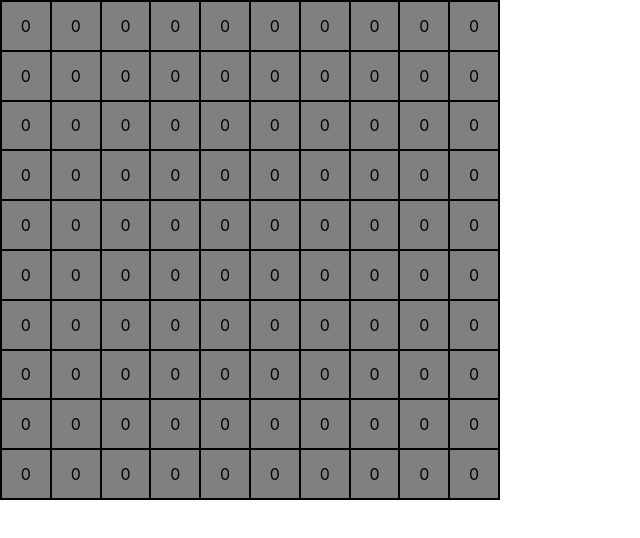
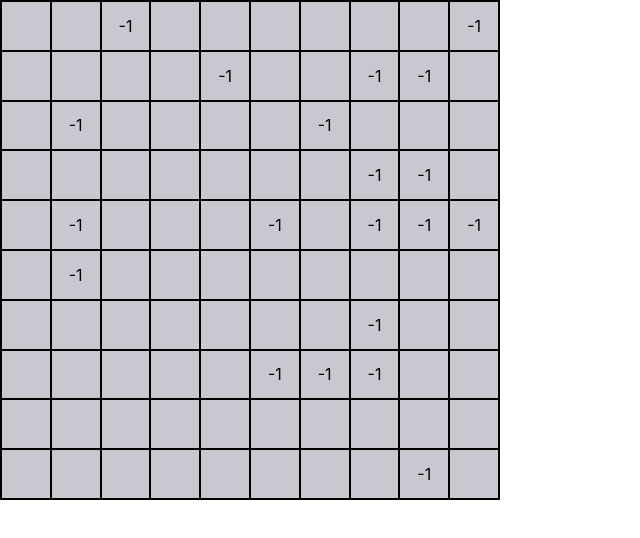
Before and after one commit to collincchoy/minesweeper, a React (Create React App) app: page / in a window 1280 px wide. Shown: the top 538 px of the page, without its empty margins (0-640 px from the left). Built offline with nearby package versions, Linux system fonts and the light colour scheme.

Commit message:
Add initial bombs.

```diff
--- a/src/components/Board.tsx
+++ b/src/components/Board.tsx
@@ -1,10 +1,12 @@
 import React, { useState } from "react";
 import styled from "styled-components";
+
+import { setupBoard } from "../utils";
 
 const Grid = styled.table`
   width: 500px;
   height: 500px;
-  background-color: gray;
+  background-color: hsla(235, 7%, 80%, 1);
   border: 1px solid black;
   border-spacing: 0px;
 `;
@@ -13,18 +15,23 @@ const GridRow = styled.tr`
   border: 1px solid black;
 `;
 
+// TODO: Make size of each tile dynamic to total grid size
 const GridItem = styled.td`
   border: 1px solid black;
   text-align: center;
+  width: 10%;
+  height: 10%;
 `;
 
 const Board = () => {
   // Board is a size x size square grid.
   const [size, setSize] = useState(10);
   const [field, setField] = useState<number[][]>(
-    Array.from(Array(size), () => new Array(size).fill(0))
+    setupBoard(
+      Array.from(Array(size), () => new Array(size).fill(0)),
+      Math.floor(size * size * 0.2) // Start with 20% of board as bombs
+    )
   );
-  console.dir(field);
   const [flags, setFlags] = useState([[]]);
   return (
     <div>
@@ -33,7 +40,7 @@ const Board = () => {
           {field.map((row, i) => (
             <GridRow key={i}>
               {row.map((cell, i) => (
-                <GridItem key={i}>{cell}</GridItem>
+                <GridItem key={i}>{cell ? cell : ""}</GridItem>
               ))}
             </GridRow>
           ))}
--- /dev/null
+++ b/src/utils.ts
@@ -0,0 +1,23 @@
+export const convert1dTo2d = (position: number, size: number) => {
+  return {
+    x: position % size,
+    y: Math.floor(position / size),
+  };
+};
+
+export const setupBoard = (board: number[][], bombCount: number) => {
+  const boardSize = board.length * board.length;
+  const bombPlacements = new Set<number>();
+
+  while (bombPlacements.size < bombCount) {
+    bombPlacements.add(Math.floor(Math.random() * boardSize));
+  }
+
+  bombPlacements.forEach((position) => {
+    const { x, y } = convert1dTo2d(position, board.length);
+    console.log(x, y);
+    board[y][x] = -1;
+  });
+
+  return board;
+};
```
Also changed, not shown: 2 other files (tests, documents, lock files or other folders).
